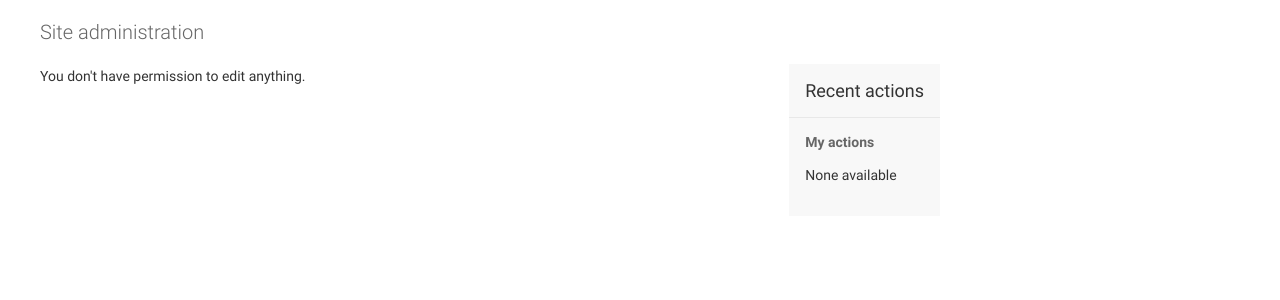
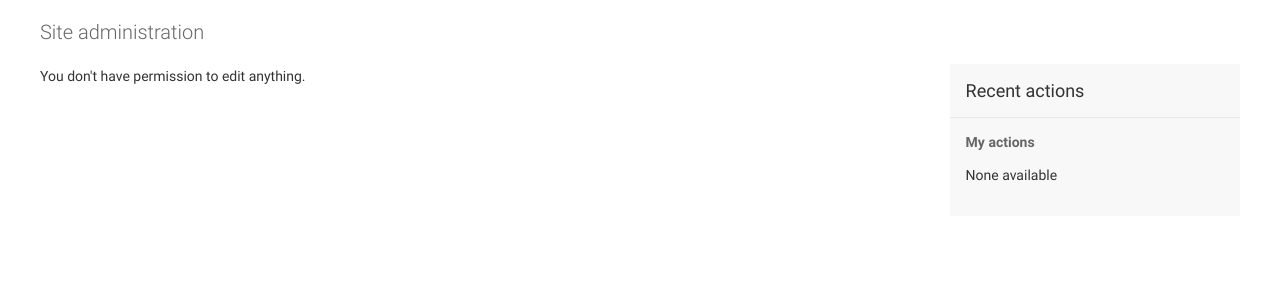
Before and after one commit to devanks97/smc-inventory-management, a Django app: page / in a window 1280 px wide. Shown: the part 48-348 px from the top of the page. Run offline with Django 3.2, Linux system fonts and the light colour scheme; the visitor is signed in with stand-in values (Sample User, id 1); data comes from the database, SQL or seed files in the repository; data that the repository does not hold is empty.

Commit message:
Revert "Main base.html changed"
This reverts commit 4468a92e8694158a689a3f272e854d4a6d63a1ca.

 Changes to be committed:
	modified:   inventoryManagement/templates/admin/base.html
Change reverted

```diff
--- a/inventoryManagement/templates/admin/base.html
+++ b/inventoryManagement/templates/admin/base.html
@@ -3,16 +3,16 @@
 <html lang="{{ LANGUAGE_CODE|default:"en-us" }}" {% if LANGUAGE_BIDI %}dir="rtl"{% endif %}>
 <head>
 <title>{% block title %}{% endblock %}</title>
-<link rel="stylesheet" type="text/css" href="{% block stylesheet %}{% static "admin/css/base.css" %}{% endblock %}">
+<link rel="stylesheet" type="text/css" href="{% block stylesheet %}{% static "admin/css/base.css" %}{% endblock %}" />
 {% block extrastyle %}{% endblock %}
-{% if LANGUAGE_BIDI %}<link rel="stylesheet" type="text/css" href="{% block stylesheet_rtl %}{% static "admin/css/rtl.css" %}{% endblock %}">{% endif %}
+{% if LANGUAGE_BIDI %}<link rel="stylesheet" type="text/css" href="{% block stylesheet_rtl %}{% static "admin/css/rtl.css" %}{% endblock %}" />{% endif %}
 {% block extrahead %}{% endblock %}
 {% block responsive %}
     <meta name="viewport" content="user-scalable=no, width=device-width, initial-scale=1.0, maximum-scale=1.0">
-    <link rel="stylesheet" type="text/css" href="{% static "admin/css/responsive.css" %}">
-    {% if LANGUAGE_BIDI %}<link rel="stylesheet" type="text/css" href="{% static "admin/css/responsive_rtl.css" %}">{% endif %}
+    <link rel="stylesheet" type="text/css" href="{% static "admin/css/responsive.css" %}" />
+    {% if LANGUAGE_BIDI %}<link rel="stylesheet" type="text/css" href="{% static "admin/css/responsive_rtl.css" %}" />{% endif %}
 {% endblock %}
-{% block blockbots %}<meta name="robots" content="NONE,NOARCHIVE">{% endblock %}
+{% block blockbots %}<meta name="robots" content="NONE,NOARCHIVE" />{% endblock %}
 </head>
 {% load i18n %}
 
@@ -73,15 +73,17 @@
     {% endblock messages %}
 
     <!-- Content -->
-    <div id="content" class="{% block coltype %}colM{% endblock %}">
+    <div id="content" class="{% block coltype %}colM{% endblock %}" style="width:auto">
         {% block pretitle %}{% endblock %}
         {% block content_title %}{% if title %}<h1>{{ title }}</h1>{% endif %}{% endblock %}
+		<div style="display:flex">
         {% block content %}
         {% block object-tools %}{% endblock %}
         {{ content }}
         {% endblock %}
         {% block sidebar %}{% endblock %}
-        <br class="clear">
+		</div>
+        <br class="clear" />
     </div>
     <!-- END Content -->
 
```
